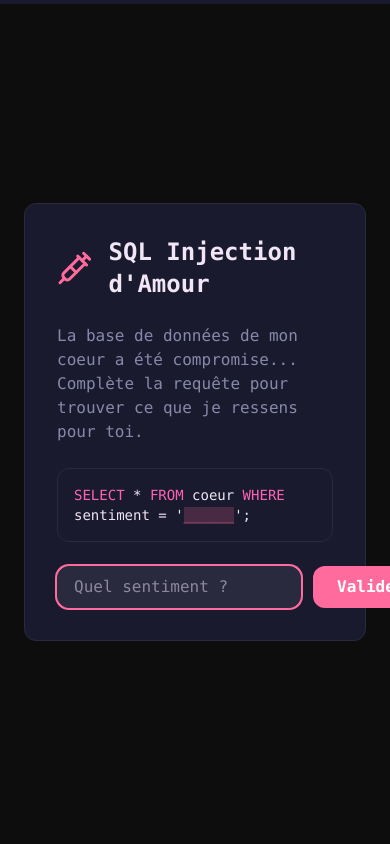
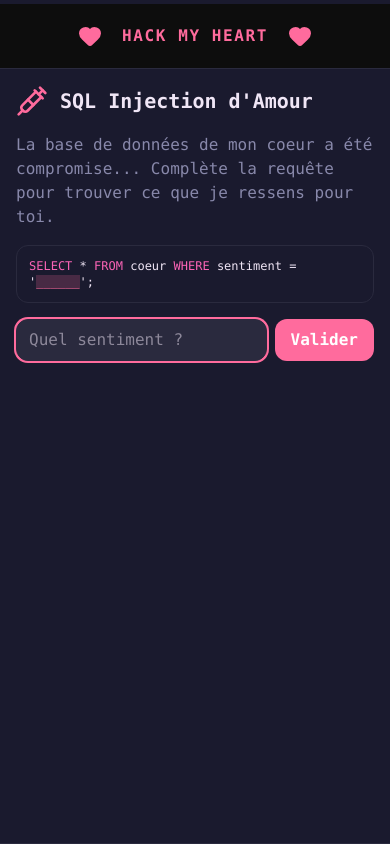
Before and after one commit to 20syldev/valentine, a Next.js app: page /challenge/1 in a window 390 px wide. Built offline with nearby package versions, Linux system fonts and the light colour scheme; sample sign-in values are in the browser's storage.

Commit message:
MEDIUM: components: Added swipe navigation and responsive improvements

```diff
--- a/src/components/challenge.tsx
+++ b/src/components/challenge.tsx
@@ -1,6 +1,6 @@
 "use client";
 
-import { ArrowLeft, ArrowRight, Check } from "lucide-react";
+import { ArrowLeft, ArrowRight, Check, Heart } from "lucide-react";
 import {
     Binary,
     Code,
@@ -15,7 +15,7 @@ import {
 } from "lucide-react";
 import Link from "next/link";
 import { useParams, useRouter } from "next/navigation";
-import { useEffect, useState } from "react";
+import { useCallback, useEffect, useRef, useState } from "react";
 
 import { challenges } from "@/challenges";
 import type { Challenge as ChallengeType, CodeLine, CodeToken } from "@/challenges/types";
@@ -52,7 +52,7 @@ function CodeBlock({ lines }: { lines: CodeLine[] }) {
     };
 
     return (
-        <div className="bg-card border border-border rounded-lg p-4 font-mono text-sm overflow-x-auto">
+        <div className="bg-card border border-border rounded-lg p-3 sm:p-4 font-mono text-xs sm:text-sm overflow-x-auto">
             {lines.map((line, lineIndex) => (
                 <div key={lineIndex}>
                     {line.map((token: CodeToken, tokenIndex: number) => (
@@ -87,6 +87,47 @@ export function Challenge() {
     const isCompleted = state.completedChallenges.includes(challenge.id);
     const validatedAnswer = state.validatedAnswers[challenge.id];
     const attempts = state.attempts[challenge.id] || 0;
+
+    // Swipe handling
+    const touchStartRef = useRef<{ x: number; time: number } | null>(null);
+    const touchEndXRef = useRef<number>(0);
+
+    const handleTouchStart = useCallback((e: React.TouchEvent) => {
+        touchStartRef.current = { x: e.touches[0].clientX, time: Date.now() };
+    }, []);
+
+    const handleTouchMove = useCallback((e: React.TouchEvent) => {
+        touchEndXRef.current = e.touches[0].clientX;
+    }, []);
+
+    const handleTouchEnd = useCallback(() => {
+        if (!touchStartRef.current) return;
+        const deltaX = touchEndXRef.current - touchStartRef.current.x;
+        const duration = Date.now() - touchStartRef.current.time;
+        touchStartRef.current = null;
+
+        if (Math.abs(deltaX) < 50 || duration > 300) return;
+
+        if (deltaX < 0) {
+            // Swipe left → next challenge
+            const canGoNext =
+                challengeIndex < challenges.length &&
+                (isCompleted || state.completedChallenges.length >= challengeIndex);
+            if (canGoNext) {
+                router.push(`/challenge/${challengeIndex + 1}`);
+            } else if (
+                challengeIndex === challenges.length &&
+                (isCompleted || state.completedChallenges.length >= challengeIndex)
+            ) {
+                router.push("/finale");
+            }
+        } else {
+            // Swipe right → previous challenge
+            if (challengeIndex > 1) {
+                router.push(`/challenge/${challengeIndex - 1}`);
+            }
+        }
+    }, [challengeIndex, isCompleted, state.completedChallenges.length, router]);
 
     // Block access if trying to access a challenge that hasn't been unlocked yet
     const canAccess = challengeIndex <= state.completedChallenges.length + 1;
@@ -222,12 +263,18 @@ export function Challenge() {
     return (
         <>
             <Progress current={state.completedChallenges.length} total={challenges.length} />
-            <div className="min-h-screen flex items-center justify-center px-6 py-20 overflow-hidden">
+            <div
+                className="min-h-screen flex flex-col sm:items-center sm:justify-center px-0 sm:px-6 pt-6 sm:py-20 overflow-hidden"
+                onTouchStart={handleTouchStart}
+                onTouchMove={handleTouchMove}
+                onTouchEnd={handleTouchEnd}
+                style={{ touchAction: "pan-y" }}
+            >
                 {/* Navigation Buttons */}
                 {challengeIndex > 1 && (
                     <Link
                         href={`/challenge/${challengeIndex - 1}`}
-                        className="fixed left-4 top-1/2 -translate-y-1/2 p-2 bg-card hover:bg-card/80 rounded-full transition-all duration-300 z-10 hover:translate-x-0.5"
+                        className="hidden sm:block fixed left-4 top-1/2 -translate-y-1/2 p-2 bg-card hover:bg-card/80 rounded-full transition-all duration-300 z-10 hover:translate-x-0.5"
                     >
                         <ArrowLeft className="w-4 h-4 transition-transform" />
                     </Link>
@@ -237,7 +284,7 @@ export function Challenge() {
                     (isCompleted || state.completedChallenges.length >= challengeIndex) && (
                         <Link
                             href={`/challenge/${challengeIndex + 1}`}
-                            className="fixed right-4 top-1/2 -translate-y-1/2 p-2 bg-card hover:bg-card/80 rounded-full transition-all duration-300 hover:translate-x-0.5"
+                            className="hidden sm:block fixed right-4 top-1/2 -translate-y-1/2 p-2 bg-card hover:bg-card/80 rounded-full transition-all duration-300 hover:translate-x-0.5"
                         >
                             <ArrowRight className="w-4 h-4 transition-transform" />
                         </Link>
@@ -248,17 +295,24 @@ export function Challenge() {
                     (isCompleted || state.completedChallenges.length >= challengeIndex) && (
                         <Link
                             href="/finale"
-                            className="fixed right-4 top-1/2 -translate-y-1/2 flex gap-2 items-center px-4 py-2 bg-success hover:bg-success/90 text-white rounded-full transition-all duration-300 font-semibold text-sm hover:translate-x-0.5 shadow-lg"
+                            className="hidden sm:flex fixed right-4 top-1/2 -translate-y-1/2 gap-2 items-center px-4 py-2 bg-success hover:bg-success/90 text-white rounded-full transition-all duration-300 font-semibold text-sm hover:translate-x-0.5 shadow-lg"
                         >
                             Terminer
                             <ArrowRight className="w-4 h-4 transition-transform" />
                         </Link>
                     )}
 
+                {/* Mobile Header */}
+                <div className="flex sm:hidden items-center justify-center gap-5 pb-5">
+                    <Heart className="w-6 h-6 text-primary fill-current" />
+                    <span className="text-md font-bold text-primary tracking-widest">HACK MY HEART</span>
+                    <Heart className="w-6 h-6 text-primary fill-current" />
+                </div>
+
                 {/* Challenge Card */}
                 <div
                     className={cn(
-                        "max-w-2xl w-full bg-card border border-border rounded-lg p-8 space-y-6 transition-all duration-300",
+                        "max-w-2xl w-full flex-1 sm:flex-initial bg-card border-y sm:border border-border rounded-none sm:rounded-lg p-4 sm:p-8 space-y-4 sm:space-y-6 transition-all duration-300",
                         isSuccess && "ring-2 ring-success shadow-lg shadow-success/20",
                         isExiting && "animate-slide-out-left",
                         isError && "animate-shake",
@@ -268,9 +322,9 @@ export function Challenge() {
                     )}
                 >
                     {/* Header */}
-                    <div className="flex items-center gap-4">
-                        <Icon className="w-12 h-12 text-primary" />
-                        <h2 className="text-2xl font-bold">{challenge.title}</h2>
+                    <div className="flex items-center gap-3 sm:gap-4">
+                        <Icon className="w-8 h-8 sm:w-12 sm:h-12 text-primary shrink-0" />
+                        <h2 className="text-xl sm:text-2xl font-bold">{challenge.title}</h2>
                     </div>
 
                     {/* Description */}
@@ -283,7 +337,7 @@ export function Challenge() {
 
                     {/* Input Types */}
                     {challenge.type === "text-input" && (
-                        <div className="flex gap-3">
+                        <div className="flex gap-2 sm:gap-3">
                             <input
                                 type="text"
                                 value={inputValue}
@@ -294,7 +348,7 @@ export function Challenge() {
                                 placeholder={challenge.placeholder || "Ta réponse..."}
                                 disabled={isCompleted || isSuccess}
                                 className={cn(
-                                    "flex-1 px-4 py-2 bg-input border border-border rounded-lg focus:outline-none focus:ring-2 focus:ring-ring",
+                                    "flex-1 min-w-0 px-3 sm:px-4 py-2 bg-input border border-border rounded-lg focus:outline-none focus:ring-2 focus:ring-ring",
                                     (isCompleted || isSuccess) && "border-success"
                                 )}
                                 autoFocus
@@ -303,7 +357,7 @@ export function Challenge() {
                                 onClick={handleTextSubmit}
                                 disabled={isCompleted || isSuccess}
                                 className={cn(
-                                    "px-6 py-2 rounded-lg font-semibold transition-colors",
+                                    "px-4 sm:px-6 py-2 rounded-lg font-semibold transition-colors shrink-0",
                                     isCompleted || isSuccess
                                         ? "bg-success text-white"
                                         : "bg-primary text-primary-foreground hover:bg-primary/90"
@@ -361,19 +415,19 @@ export function Challenge() {
 
                     {challenge.type === "firewall" && (
                         <div className="space-y-4">
-                            <div className="bg-card border border-border rounded-lg p-4 font-mono text-sm space-y-2">
+                            <div className="bg-card border border-border rounded-lg p-3 sm:p-4 font-mono text-xs sm:text-sm space-y-2">
                                 {challenge.packets?.map((packet, index) => (
                                     <div
                                         key={index}
-                                        className="flex items-center gap-3 py-1.5 px-2 rounded hover:bg-muted/50 transition-colors"
+                                        className="flex flex-wrap sm:flex-nowrap items-center gap-1.5 sm:gap-3 py-1.5 px-2 rounded hover:bg-muted/50 transition-colors"
                                     >
                                         <span className="text-muted-foreground text-xs w-5 shrink-0">
                                             #{index + 1}
                                         </span>
-                                        <span className="text-pink-400">{packet.src}</span>
+                                        <span className="text-pink-400 truncate">{packet.src}</span>
                                         <span className="text-muted-foreground">→</span>
-                                        <span className="text-blue-400">{packet.dst}</span>
-                                        <span className="text-muted-foreground mx-1">|</span>
+                                        <span className="text-blue-400 truncate">{packet.dst}</span>
+                                        <span className="text-muted-foreground mx-1 hidden sm:inline">|</span>
                                         <span className="text-green-400 flex-1 truncate">
                                             {packet.payload}
                                         </span>
```
Also changed, not shown: src/components/finale.tsx (+4 -4 lines), src/components/intro.tsx (+6 -6 lines).
